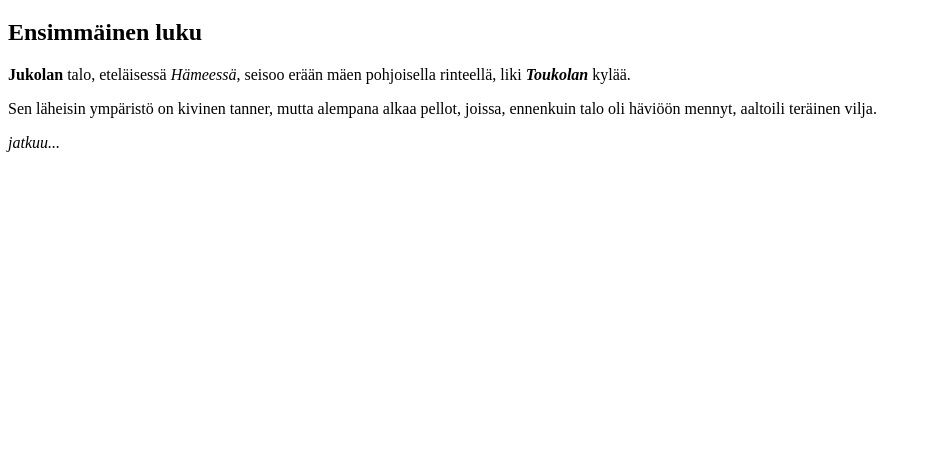
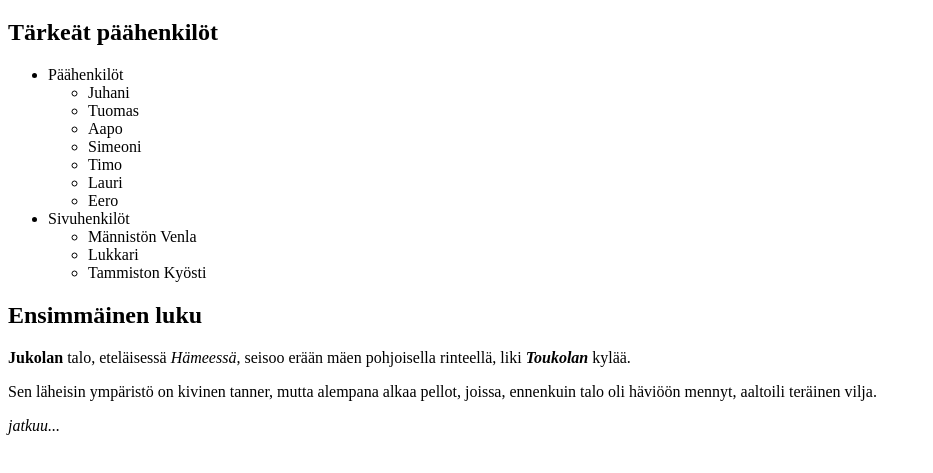
Before and after one commit to maijahaka/Lapio-website, a plain HTML site: page index.html in a window 1280 px wide. Shown: the part 61-534 px from the top of the page, without its empty margins (0-933 px from the left). Drawn offline with Linux system fonts and the light colour scheme.

Commit message:
Osa 3. Neljäs tehtävä

```diff
--- a/index.html
+++ b/index.html
@@ -12,25 +12,44 @@
 
 </head>
 
-
-
 <body>
 
   <!--Tee tehtävät tänne-->
 
   <h1>Seitsemän veljestä</h1>
 
+<h2>Tärkeät päähenkilöt</h2>
+<ul>
+  <li>Päähenkilöt</li>
+  <ul>
+    <li>Juhani</li>
+    <li>Tuomas</li>
+    <li>Aapo</li>
+    <li>Simeoni</li>
+    <li>Timo</li>
+    <li>Lauri</li>
+    <li>Eero</li>
+  </ul>
+  <li>Sivuhenkilöt</li>
+  <ul>
+    <li>Männistön Venla</li>
+    <li>Lukkari</li>
+    <li>Tammiston Kyösti</li>
+  </ul>
+</ul>
+
   <h2>Ensimmäinen luku</h2>
-
-  <p><b>Jukolan</b> talo, eteläisessä <i>Hämeessä</i>, seisoo erään mäen pohjoisella
+  <p>
+    <b>Jukolan</b> talo, eteläisessä <i>Hämeessä</i>, seisoo erään mäen pohjoisella
     rinteellä, liki <b><i>Toukolan</i></b> kylää.
   </p>
-
-  <p>Sen läheisin ympäristö on kivinen tanner, mutta alempana alkaa
+  <p>
+    Sen läheisin ympäristö on kivinen tanner, mutta alempana alkaa
     pellot, joissa, ennenkuin talo oli häviöön mennyt, aaltoili teräinen vilja.
   </p>
-
-  <p><i>jatkuu...</i></p>
+  <p>
+    <i>jatkuu...</i>
+  </p>
 
 </body>
 
```
